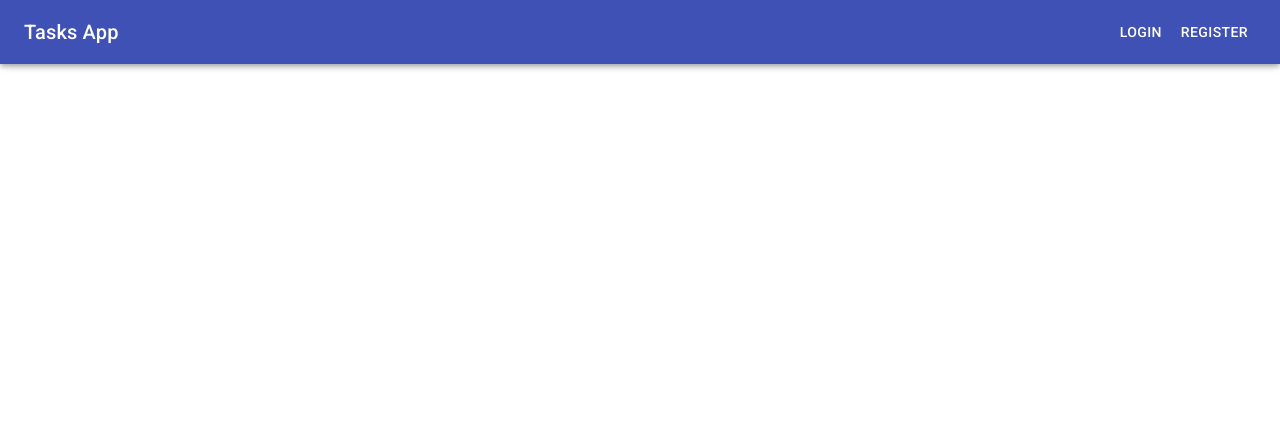
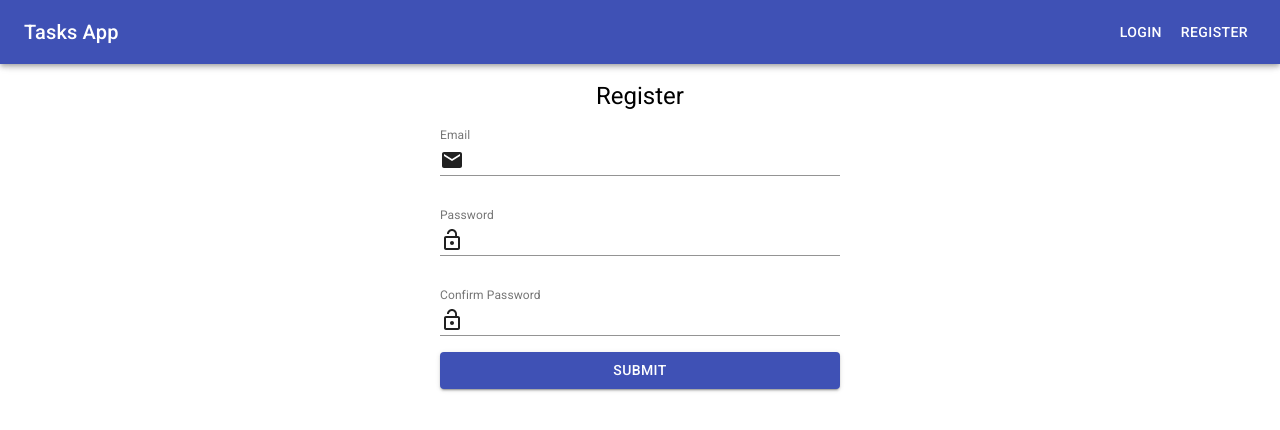
Before and after one commit to aleksandergalganski/TasksFrontend, a React (Create React App) app: page /register in a window 1280 px wide. Shown: the top 430 px of the page. Built offline with nearby package versions, Linux system fonts and the light colour scheme.

Commit message:
Add Login and Register Components

```diff
--- a/package.json
+++ b/package.json
@@ -12,6 +12,7 @@
     "react": "^16.13.1",
     "react-dom": "^16.13.1",
     "react-redux": "^7.2.1",
+    "react-router-dom": "^5.2.0",
     "react-scripts": "3.4.3",
     "redux": "^4.0.5",
     "redux-devtools-extension": "^2.13.8",
--- a/src/App.css
+++ b/src/App.css
@@ -3,3 +3,8 @@
   justify-content: space-between;
   align-items: center;
 }
+
+a {
+  color: #fff;
+  text-decoration: none;
+}
--- a/src/App.js
+++ b/src/App.js
@@ -1,12 +1,21 @@
 import React from 'react';
+import { BrowserRouter as Router, Route, Switch } from 'react-router-dom';
 import Navbar from './components/layout/Navbar';
+import Login from './components/auth/Login';
+import Register from './components/auth/Register';
 import './App.css';
 
 const App = () => {
   return (
-    <div className='App'>
-      <Navbar />
-    </div>
+    <Router>
+      <React.Fragment>
+        <Navbar />
+        <Switch>
+          <Route exact path='/login' component={Login} />
+          <Route exact path='/register' component={Register} />
+        </Switch>
+      </React.Fragment>
+    </Router>
   );
 };
 
--- a/src/components/auth/Login.js
+++ b/src/components/auth/Login.js
@@ -0,0 +1,70 @@
+import React from 'react';
+import Input from '@material-ui/core/Input';
+import InputLabel from '@material-ui/core/InputLabel';
+import FormControl from '@material-ui/core/FormControl';
+import Button from '@material-ui/core/Button';
+import EmailIcon from '@material-ui/icons/Email';
+import LockOpenIcon from '@material-ui/icons/LockOpen';
+import { makeStyles } from '@material-ui/core/styles';
+import { InputAdornment, Typography } from '@material-ui/core';
+
+const useStyles = makeStyles(theme => ({
+  login: {
+    margin: '80px 0',
+    display: 'flex',
+    justifyContent: 'center'
+  },
+  loginForm: {
+    display: 'flex',
+    width: '400px',
+    justifyContent: 'center',
+    flexDirection: 'column'
+  },
+  formControl: {
+    margin: theme.spacing(2, 0, 2, 0),
+    width: '100%'
+  }
+}));
+
+const Login = () => {
+  const classes = useStyles();
+
+  return (
+    <section className={classes.login}>
+      <form className={classes.loginForm}>
+        <Typography variant='h5' align='center'>
+          Login
+        </Typography>
+        <FormControl className={classes.formControl}>
+          <InputLabel htmlFor='email'>Email</InputLabel>
+          <Input
+            name='email'
+            type='email'
+            startAdornment={
+              <InputAdornment position='start'>
+                <EmailIcon />
+              </InputAdornment>
+            }
+          />
+        </FormControl>
+        <FormControl className={classes.formControl}>
+          <InputLabel htmlFor='password'>Password</InputLabel>
+          <Input
+            name='password'
+            type='password'
+            startAdornment={
+              <InputAdornment position='start'>
+                <LockOpenIcon />
+              </InputAdornment>
+            }
+          />
+        </FormControl>
+        <Button variant='contained' color='primary' style={{ width: '100%' }}>
+          Submit
+        </Button>
+      </form>
+    </section>
+  );
+};
+
+export default Login;
--- a/src/components/auth/Register.js
+++ b/src/components/auth/Register.js
@@ -0,0 +1,82 @@
+import React from 'react';
+import Input from '@material-ui/core/Input';
+import InputLabel from '@material-ui/core/InputLabel';
+import FormControl from '@material-ui/core/FormControl';
+import Button from '@material-ui/core/Button';
+import EmailIcon from '@material-ui/icons/Email';
+import LockOpenIcon from '@material-ui/icons/LockOpen';
+import { makeStyles } from '@material-ui/core/styles';
+import { InputAdornment, Typography } from '@material-ui/core';
+
+const useStyles = makeStyles(theme => ({
+  login: {
+    margin: '80px 0',
+    display: 'flex',
+    justifyContent: 'center'
+  },
+  loginForm: {
+    display: 'flex',
+    width: '400px',
+    justifyContent: 'center',
+    flexDirection: 'column'
+  },
+  formControl: {
+    margin: theme.spacing(2, 0, 2, 0),
+    width: '100%'
+  }
+}));
+
+const Register = () => {
+  const classes = useStyles();
+
+  return (
+    <section className={classes.login}>
+      <form className={classes.loginForm}>
+        <Typography variant='h5' align='center'>
+          Register
+        </Typography>
+        <FormControl className={classes.formControl}>
+          <InputLabel htmlFor='email'>Email</InputLabel>
+          <Input
+            name='email'
+            type='email'
+            startAdornment={
+              <InputAdornment position='start'>
+                <EmailIcon />
+              </InputAdornment>
+            }
+          />
+        </FormControl>
+        <FormControl className={classes.formControl}>
+          <InputLabel htmlFor='password'>Password</InputLabel>
+          <Input
+            name='password'
+            type='password'
+            startAdornment={
+              <InputAdornment position='start'>
+                <LockOpenIcon />
+              </InputAdornment>
+            }
+          />
+        </FormControl>
+        <FormControl className={classes.formControl}>
+          <InputLabel htmlFor='password2'>Confirm Password</InputLabel>
+          <Input
+            name='password2'
+            type='password'
+            startAdornment={
+              <InputAdornment position='start'>
+                <LockOpenIcon />
+              </InputAdornment>
+            }
+          />
+        </FormControl>
+        <Button variant='contained' color='primary' style={{ width: '100%' }}>
+          Submit
+        </Button>
+      </form>
+    </section>
+  );
+};
+
+export default Register;
--- a/src/components/layout/Navbar.js
+++ b/src/components/layout/Navbar.js
@@ -1,4 +1,5 @@
 import React from 'react';
+import { Link } from 'react-router-dom';
 import AppBar from '@material-ui/core/AppBar';
 import ToolBar from '@material-ui/core/Toolbar';
 import Typography from '@material-ui/core/Typography';
@@ -11,8 +12,12 @@ const Navbar = () => {
         <ToolBar className='toolbar'>
           <Typography variant='h6'>Tasks App</Typography>
           <div className='toolbar__buttons'>
-            <Button color='inherit'>Login</Button>
-            <Button color='inherit'>Register</Button>
+            <Button color='primary'>
+              <Link to='/login'>Login</Link>
+            </Button>
+            <Button color='primary'>
+              <Link to='/register'>Register</Link>
+            </Button>
           </div>
         </ToolBar>
       </AppBar>
```
Also changed, not shown: 1 other file (tests, documents, lock files or other folders).
